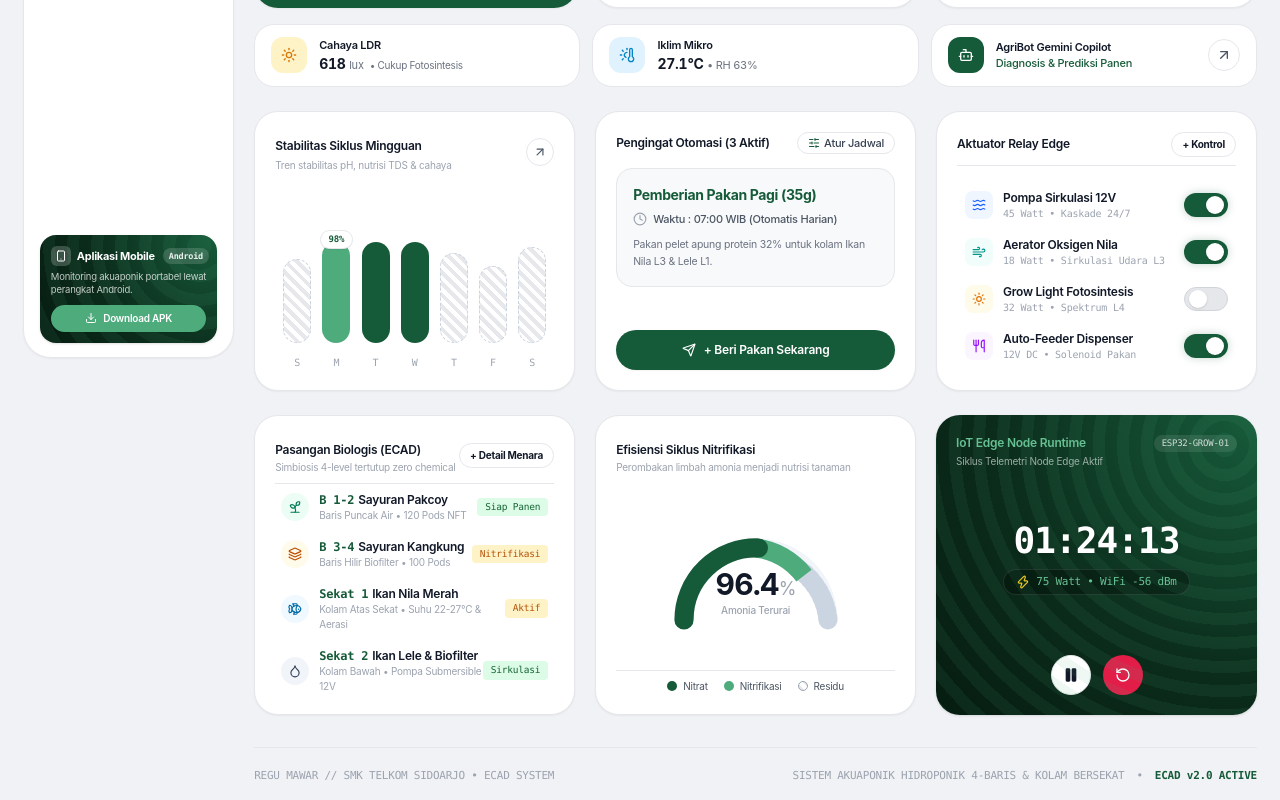
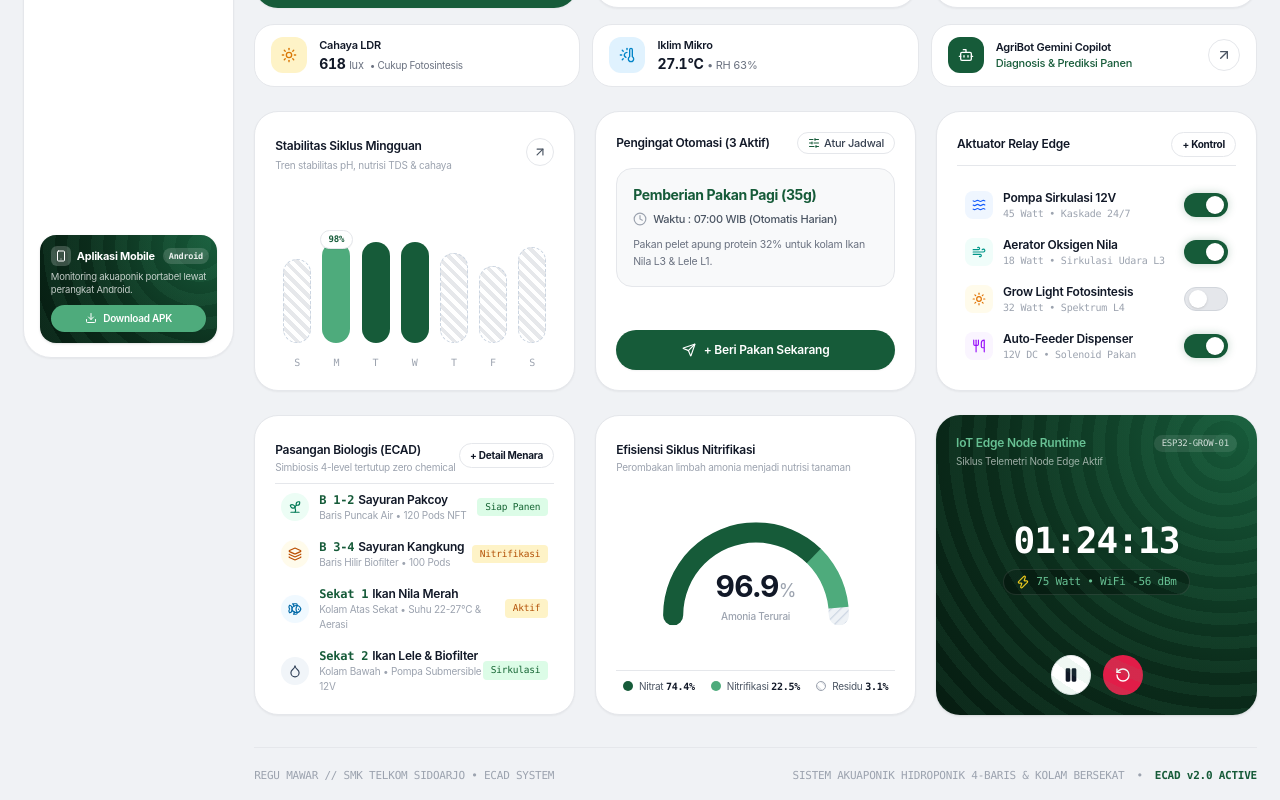
Before and after one commit to ReyCannavaro/urbangrow-eng, a Next.js app in the folder apps/web/: page / in a window 1280 px wide. Shown: the part 426-1226 px from the top of the page. Built offline with nearby package versions, Linux system fonts and the light colour scheme; no server answers.

Commit message:
fix(dashboard): align BiofilterDonutCard semicircular gauge with exact concentric polar geometry and live ECAD data

```diff
--- a/apps/web/components/dashboard/BiofilterDonutCard.tsx
+++ b/apps/web/components/dashboard/BiofilterDonutCard.tsx
@@ -1,8 +1,78 @@
 "use client";
 
-import React from "react";
+import React, { useId } from "react";
+import { useTelemetry } from "@/lib/telemetryContext";
+
+function polarPoint(cx: number, cy: number, radius: number, progressDeg: number) {
+  const rad = (progressDeg * Math.PI) / 180;
+  return {
+    x: Number((cx - radius * Math.cos(rad)).toFixed(3)),
+    y: Number((cy - radius * Math.sin(rad)).toFixed(3)),
+  };
+}
+
+function describeClockwiseArc(
+  cx: number,
+  cy: number,
+  radius: number,
+  fromDeg: number,
+  toDeg: number
+) {
+  const start = polarPoint(cx, cy, radius, fromDeg);
+  const end = polarPoint(cx, cy, radius, toDeg);
+  const largeArc = toDeg - fromDeg > 180 ? 1 : 0;
+  return `M ${start.x} ${start.y} A ${radius} ${radius} 0 ${largeArc} 1 ${end.x} ${end.y}`;
+}
 
 export function BiofilterDonutCard() {
+  const uid = useId().replace(/:/g, "");
+  const clipId = `nitrification-clip-${uid}`;
+  const hatchId = `residu-hatch-${uid}`;
+  const { sensors, actuators } = useTelemetry();
+
+  // Compute nitrification breakdown strictly within [60%, 98.5%] from live ECAD telemetry
+  const phDeviation = Math.abs((sensors.ph ?? 6.95) - 7.0);
+  const tempDeviation = Math.abs((sensors.waterTemperature ?? 24.3) - 25.0);
+  const pumpBonus = actuators.waterPump?.isOn ? 0 : 8.5;
+
+  const totalEfficiency = Number(
+    Math.max(
+      62,
+      Math.min(
+        98.5,
+        97.2 - phDeviation * 5.2 - Math.max(0, tempDeviation - 2) * 1.6 - pumpBonus
+      )
+    ).toFixed(1)
+  );
+
+  // Split decomposed ammonia into Nitrat absorbed by crops vs active Nitrifikasi conversion
+  const nitrateRatio =
+    sensors.tds >= 400 && sensors.tds <= 800 ? 0.768 : 0.72;
+  const nitratePct = Number((totalEfficiency * nitrateRatio).toFixed(1));
+  const nitrificationPct = Number((totalEfficiency - nitratePct).toFixed(1));
+  const residuePct = Number((100 - totalEfficiency).toFixed(1));
+
+  // Exact concentric semicircular gauge geometry (cx=100, cy=94, r=74, strokeWidth=18)
+  const cx = 100;
+  const cy = 94;
+  const rMid = 74;
+  const rInner = 65;
+  const rOuter = 83;
+  const rCap = 9;
+
+  // Exact closed rounded-end semicircle path (matches both background track and clipPath)
+  const pillTrackPath = [
+    `M ${cx - rOuter} ${cy}`,
+    `A ${rOuter} ${rOuter} 0 0 1 ${cx + rOuter} ${cy}`,
+    `A ${rCap} ${rCap} 0 0 1 ${cx + rInner} ${cy}`,
+    `A ${rInner} ${rInner} 0 0 0 ${cx - rInner} ${cy}`,
+    `A ${rCap} ${rCap} 0 0 1 ${cx - rOuter} ${cy}`,
+    "Z",
+  ].join(" ");
+
+  const nitrateEndDeg = (nitratePct / 100) * 180;
+  const nitrificationEndDeg = ((nitratePct + nitrificationPct) / 100) * 180;
+
   return (
     <div className="rounded-[24px] bg-white border border-[#E5E7EB] p-5 shadow-xs flex flex-col justify-between h-[300px]">
       <div>
@@ -14,70 +84,87 @@ export function BiofilterDonutCard() {
         </p>
       </div>
 
-      {/* Semicircular Donut Gauge (Matching Donezo 41% Project Progress) */}
+      {/* Concentric Semicircular Gauge with Exact Polar Angles */}
       <div className="relative flex flex-col items-center justify-center my-auto">
-        <svg viewBox="0 0 160 90" className="w-48 overflow-visible">
-          {/* Background Track Arc */}
+        <svg viewBox="0 0 200 110" className="w-56 overflow-visible" role="img" aria-label={`Efisiensi siklus nitrifikasi ${totalEfficiency}%`}>
+          <defs>
+            <clipPath id={clipId}>
+              <path d={pillTrackPath} />
+            </clipPath>
+            <pattern
+              id={hatchId}
+              width="6"
+              height="6"
+              patternTransform="rotate(45 0 0)"
+              patternUnits="userSpaceOnUse"
+            >
+              <rect width="6" height="6" fill="#EEF2F6" />
+              <line x1="0" y1="0" x2="0" y2="6" stroke="#CBD5E1" strokeWidth="2.2" />
+            </pattern>
+          </defs>
+
+          {/* Clipped concentric track segments */}
+          <g clipPath={`url(#${clipId})`}>
+            {/* Base track */}
+            <path d={pillTrackPath} fill="#F1F5F9" />
+
+            {/* Segment 3: Residu (hatched, right remainder) */}
             <path
-            d="M 20 85 A 60 60 0 0 1 140 85"
+              d={describeClockwiseArc(cx, cy, rMid, nitrificationEndDeg, 194)}
               fill="none"
-            stroke="#F1F5F9"
-            strokeWidth="16"
-            strokeLinecap="round"
+              stroke={`url(#${hatchId})`}
+              strokeWidth="22"
+              strokeLinecap="butt"
+              className="transition-all duration-500"
             />
 
-          {/* Segment 3: Hatched Residu (ends at 140) */}
+            {/* Segment 2: Active Nitrifikasi */}
             <path
-            d="M 115 42 A 60 60 0 0 1 140 85"
+              d={describeClockwiseArc(cx, cy, rMid, nitrateEndDeg, nitrificationEndDeg + 0.35)}
               fill="none"
-            stroke="#CBD5E1"
-            strokeWidth="16"
-            strokeDasharray="3 3"
-            strokeLinecap="round"
+              stroke="#4EAB7C"
+              strokeWidth="22"
+              strokeLinecap="butt"
+              className="transition-all duration-500"
             />
 
-          {/* Segment 2: Sage Mint In-Progress Nitrifikasi */}
+            {/* Segment 1: Deep Pine Nitrat Absorbed */}
             <path
-            d="M 80 25 A 60 60 0 0 1 120 48"
-            fill="none"
-            stroke="#4EAB7C"
-            strokeWidth="16"
-          />
-
-          {/* Segment 1: Deep Forest Pine Nitrat Diserap (starts at 20) */}
-          <path
-            d="M 20 85 A 60 60 0 0 1 82 25"
+              d={describeClockwiseArc(cx, cy, rMid, -14, nitrateEndDeg + 0.35)}
               fill="none"
               stroke="#165B39"
-            strokeWidth="16"
-            strokeLinecap="round"
+              strokeWidth="22"
+              strokeLinecap="butt"
+              className="transition-all duration-500"
             />
+          </g>
         </svg>
 
-        {/* Center Readout (Matching 41% Project Ended in Donezo) */}
-        <div className="absolute bottom-2 flex flex-col items-center text-center">
-          <span className="text-3xl font-bold tracking-tight text-[#111827] num-tabular">
-            96.4<span className="text-lg font-normal text-[#9CA3AF]">%</span>
+        {/* Center Readout aligned cleanly inside inner radius */}
+        <div className="absolute bottom-2.5 left-1/2 -translate-x-1/2 flex flex-col items-center text-center pointer-events-none">
+          <span className="text-3xl font-bold tracking-tight text-[#111827] num-tabular leading-none">
+            {totalEfficiency.toFixed(1)}
+            <span className="text-lg font-normal text-[#9CA3AF]">%</span>
           </span>
-          <span className="text-[10px] font-medium text-[#9CA3AF]">
+          <span className="text-[10px] font-medium text-[#9CA3AF] mt-1">
             Amonia Terurai
           </span>
         </div>
       </div>
 
-      {/* Legend below (Matching Donezo Completed • In Progress • Pending) */}
+      {/* Exact Data-Synced Legend */}
       <div className="flex items-center justify-center gap-4 pt-2 border-t border-[#E5E7EB] text-[10px] text-[#4B5563]">
-        <div className="flex items-center gap-1.5">
-          <span className="h-2.5 w-2.5 rounded-full bg-[#165B39]" />
-          <span>Nitrat</span>
+        <div className="flex items-center gap-1.5" title={`${nitratePct}% terserap tanaman`}>
+          <span className="h-2.5 w-2.5 rounded-full bg-[#165B39] shrink-0" />
+          <span>Nitrat <strong className="font-mono text-[#111827]">{nitratePct}%</strong></span>
         </div>
-        <div className="flex items-center gap-1.5">
-          <span className="h-2.5 w-2.5 rounded-full bg-[#4EAB7C]" />
-          <span>Nitrifikasi</span>
+        <div className="flex items-center gap-1.5" title={`${nitrificationPct}% proses biofilter`}>
+          <span className="h-2.5 w-2.5 rounded-full bg-[#4EAB7C] shrink-0" />
+          <span>Nitrifikasi <strong className="font-mono text-[#111827]">{nitrificationPct}%</strong></span>
         </div>
-        <div className="flex items-center gap-1.5">
-          <span className="h-2.5 w-2.5 rounded-full bg-hatched-diagonal border border-[#9CA3AF]" />
-          <span>Residu</span>
+        <div className="flex items-center gap-1.5" title={`${residuePct}% residu`}>
+          <span className="h-2.5 w-2.5 rounded-full bg-hatched-diagonal border border-[#9CA3AF] shrink-0" />
+          <span>Residu <strong className="font-mono text-[#111827]">{residuePct}%</strong></span>
         </div>
       </div>
     </div>
```
Lines whose indentation alone changed are shown as unchanged.
